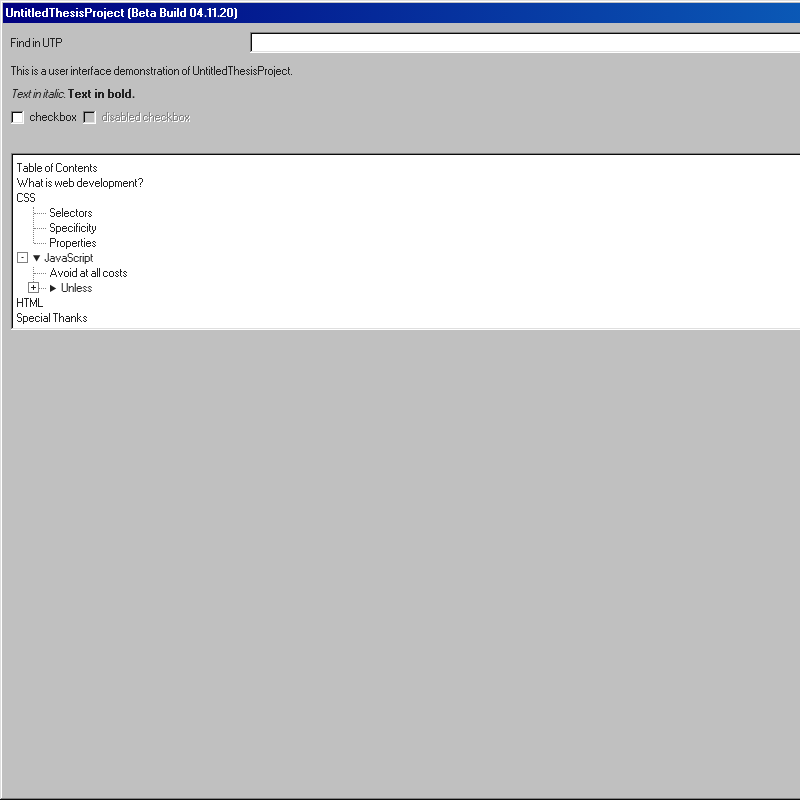
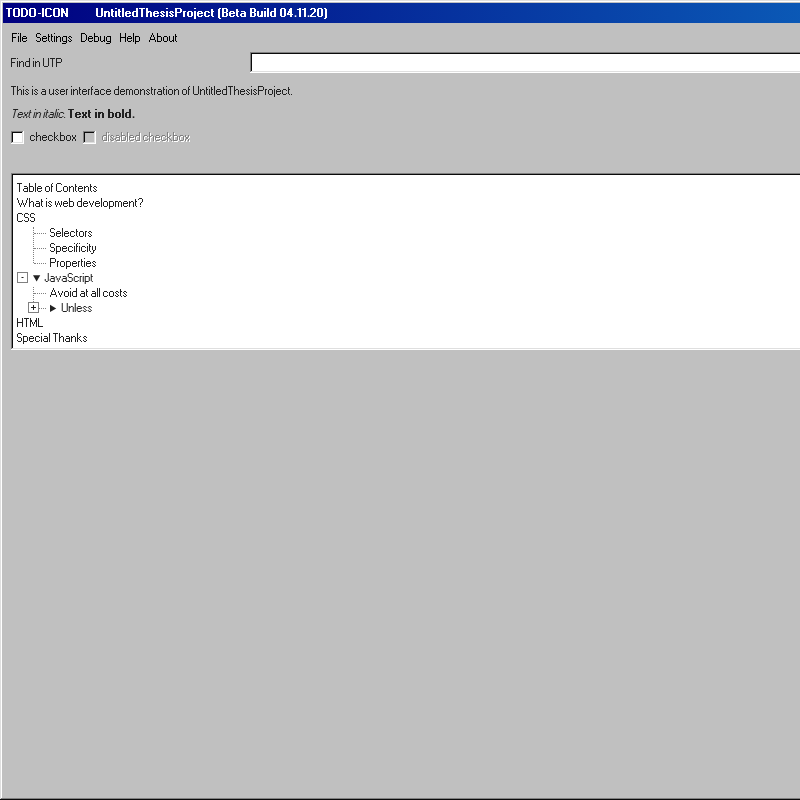
Before and after one commit to tianyuG/UntitledThesisProject-Client, an Electron app: page src/index.html in a window 800 px wide. Shown: the top 800 px of the page. Drawn offline with Linux system fonts and the light colour scheme; no server answers.

Commit message:
Adding menubar

```diff
--- a/src/css/global.css
+++ b/src/css/global.css
@@ -101,3 +101,36 @@ body > * {
 details summary::-webkit-details-marker {
   display: none;
 }
+
+/* Menu bar */
+
+.menubar {
+  margin: 4px 0 6px 0;
+}
+
+.menubar button {
+  color: black;
+  outline: none;
+  text-decoration: none;
+  padding: 1px 1px;
+  min-width: unset;
+  min-height: unset;
+  box-shadow: unset;
+}
+
+.menubar button:hover {
+  outline-style: solid;
+  outline-width: 1px;
+  outline-offset: 2px;
+  box-shadow: none;
+}
+
+.menubar button:not(:disabled):active {
+  box-shadow: var(--border-sunken-outer), var(--border-sunken-inner);
+  outline: none;
+}
+
+.menubar button:focus {
+  outline: none;
+  box-shadow: none;
+}
--- a/src/index.html
+++ b/src/index.html
@@ -13,7 +13,11 @@
 <body>
   <div class="window">
     <div class="title-bar" id="mainTitleBar">
-      <div class="title-bar-text">UntitledThesisProject (Beta Build 04.11.20)</div>
+      <div class="title-bar-text-container">
+        <span class="title-bar-text">TODO-ICON </span>
+        <span class="title-bar-text">UntitledThesisProject (Beta Build 04.11.20)</span>
+      </div>
+
 
       <div class="title-bar-controls">
         <button aria-label="Minimize" id="minimiseWindow" style="-webkit-app-region: no-drag"></button>
@@ -22,6 +26,17 @@
       </div>
     </div>
     <div class="window-body">
+      <div class="menubar">
+        <button>File</button>
+        <span class="menubar-padding">&nbsp;</span>
+        <button>Settings</button>
+        <span class="menubar-padding">&nbsp;</span>
+        <button>Debug</button>
+        <span class="menubar-padding">&nbsp;</span>
+        <button>Help</button>
+        <span class="menubar-padding">&nbsp;</span>
+        <button>About</button>
+      </div>
       <section class="field-row" style="justify-content: space-between">
         <label for="findBar">Find in UTP </label>
         <input id="findBar" type="text" />
```
